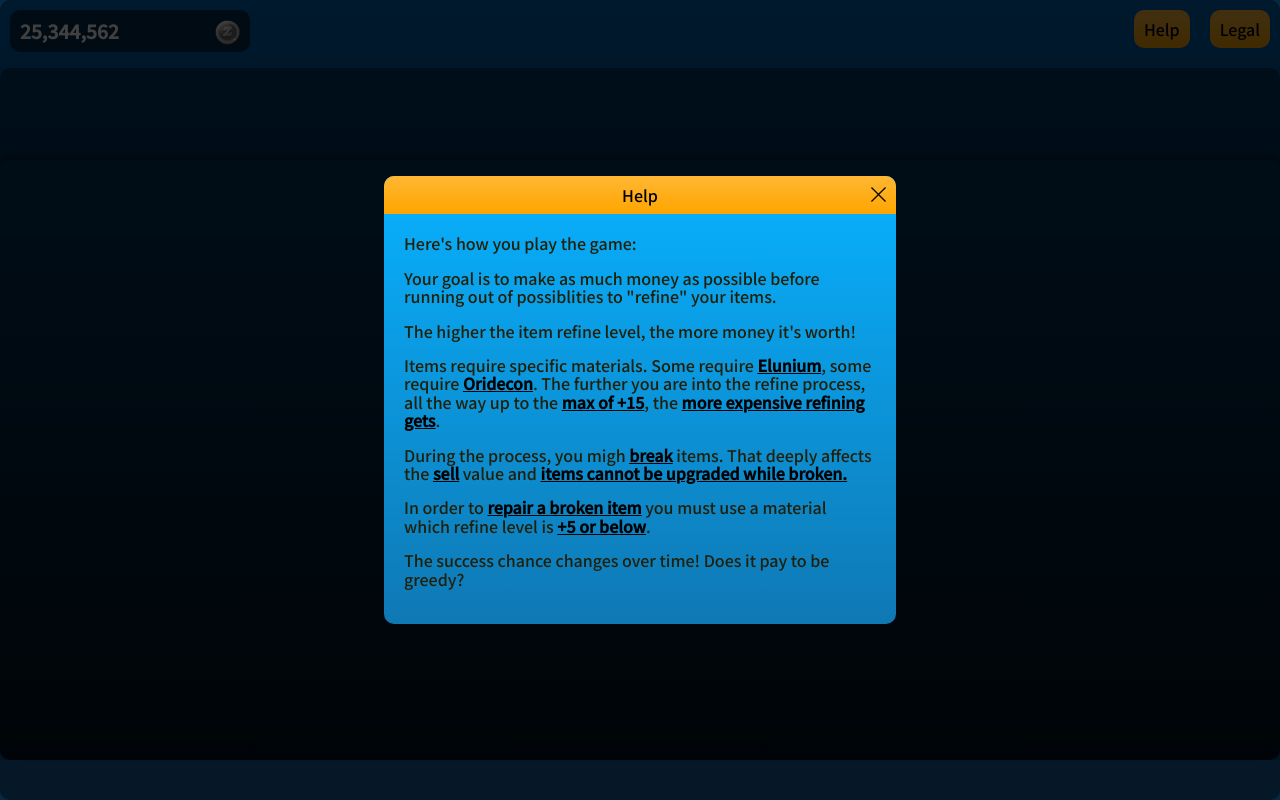
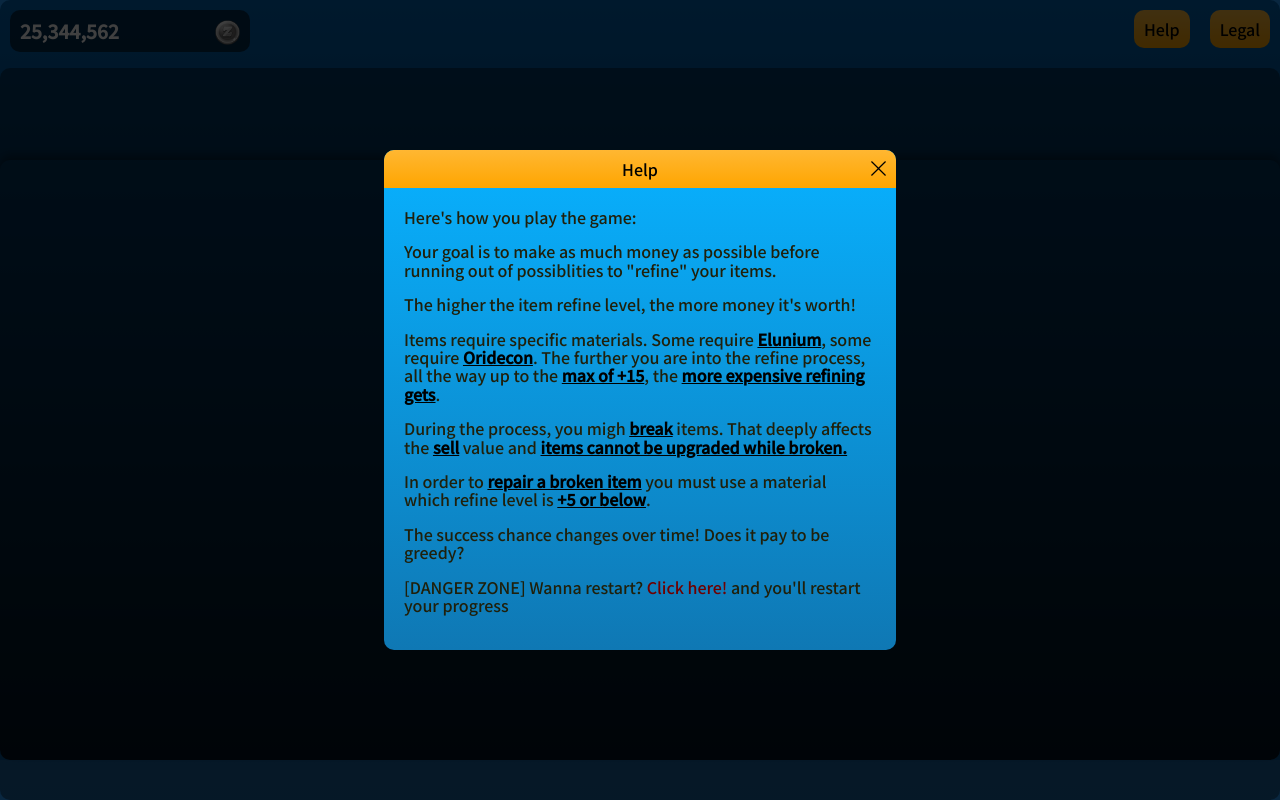
Before and after one commit to hbcAntonio/refine-game-vue, a Vue app: page / in a window 1280 px wide. Both pictures are taken after a click on the button "Help". Built offline with nearby package versions, Linux system fonts and the light colour scheme.

Commit message:
feature: added restart option in the help modal

```diff
--- a/src/components/HelpModal.vue
+++ b/src/components/HelpModal.vue
@@ -20,6 +20,12 @@
 				In order to <strong>repair a broken item</strong> you must use a material which refine level is <strong>+5 or below</strong>.
 			</p>
 			<p>The success chance changes over time! Does it pay to be greedy?</p>
+			<p>
+				[DANGER ZONE] Wanna restart? <a
+					class="restart"
+					@click="restart"
+				>Click here!</a> and you'll restart your progress
+			</p>
 		</div>
 	</OverlayModalBase>
 </template>
@@ -27,7 +33,13 @@
 <script>
 import OverlayModalBase from './Modal/OverlayModalBase.vue'
 export default {
-	components: { OverlayModalBase }
+	components: { OverlayModalBase },
+	methods: {
+		restart() {
+			localStorage.clear()
+			location.reload()
+		}
+	}
 }
 </script>
 
@@ -40,5 +52,9 @@ export default {
 		color: black;
 		text-decoration: underline;
 	}
+
+	.restart {
+		color: rgb(110, 0, 0);
+	}
 }
 </style>
```
